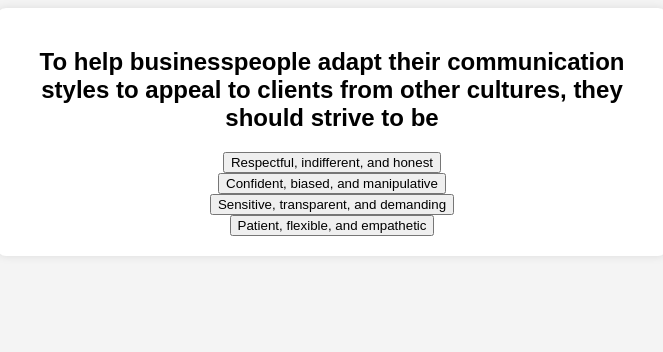
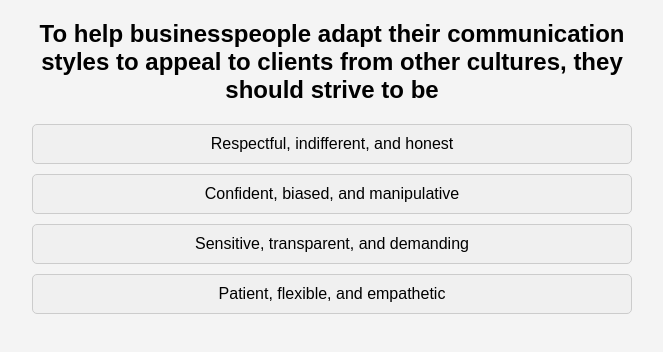
Before and after one commit to prakruthv/decatest-website, a React (Create React App) app: page / in a window 1280 px wide. Shown: the top 352 px of the page, without its empty margins (308-971 px from the left). Built offline with nearby package versions, Linux system fonts and the light colour scheme.

Commit message:
Update styles.css

```diff
--- a/src/styles.css
+++ b/src/styles.css
@@ -9,13 +9,65 @@ body {
 }
 
 .quiz-container {
-    width: 50%;
-    margin: auto;
-    background: white;
-    padding: 20px;
-    border-radius: 10px;
-    box-shadow: 0px 0px 10px 0px rgba(0, 0, 0, 0.1);
+  max-width: 600px;
+  margin: auto;
+  text-align: center;
+  font-family: Arial, sans-serif;
 }
+
+.choices {
+  display: flex;
+  flex-direction: column;
+  align-items: center;
+  gap: 10px;
+  margin-top: 10px;
+}
+
+.choice-item {
+  width: 100%;
+}
+
+.choice-btn {
+  width: 100%;
+  padding: 10px;
+  font-size: 1em;
+  cursor: pointer;
+  background-color: #f0f0f0;
+  border: 1px solid #ccc;
+  border-radius: 5px;
+  transition: background 0.3s ease;
+}
+
+.choice-btn:hover {
+  background-color: #ddd;
+}
+
+.choice-btn:disabled {
+  background-color: #ccc;
+  cursor: not-allowed;
+}
+
+.feedback {
+  margin-top: 15px;
+  font-size: 1.2em;
+  font-weight: bold;
+}
+
+.next-btn {
+  margin-top: 15px;
+  padding: 10px 20px;
+  font-size: 1em;
+  cursor: pointer;
+  background-color: #007bff;
+  color: white;
+  border: none;
+  border-radius: 5px;
+}
+
+.next-btn:hover {
+  background-color: #0056b3;
+}
+
 
 .answer-section {
     display: flex;
```
